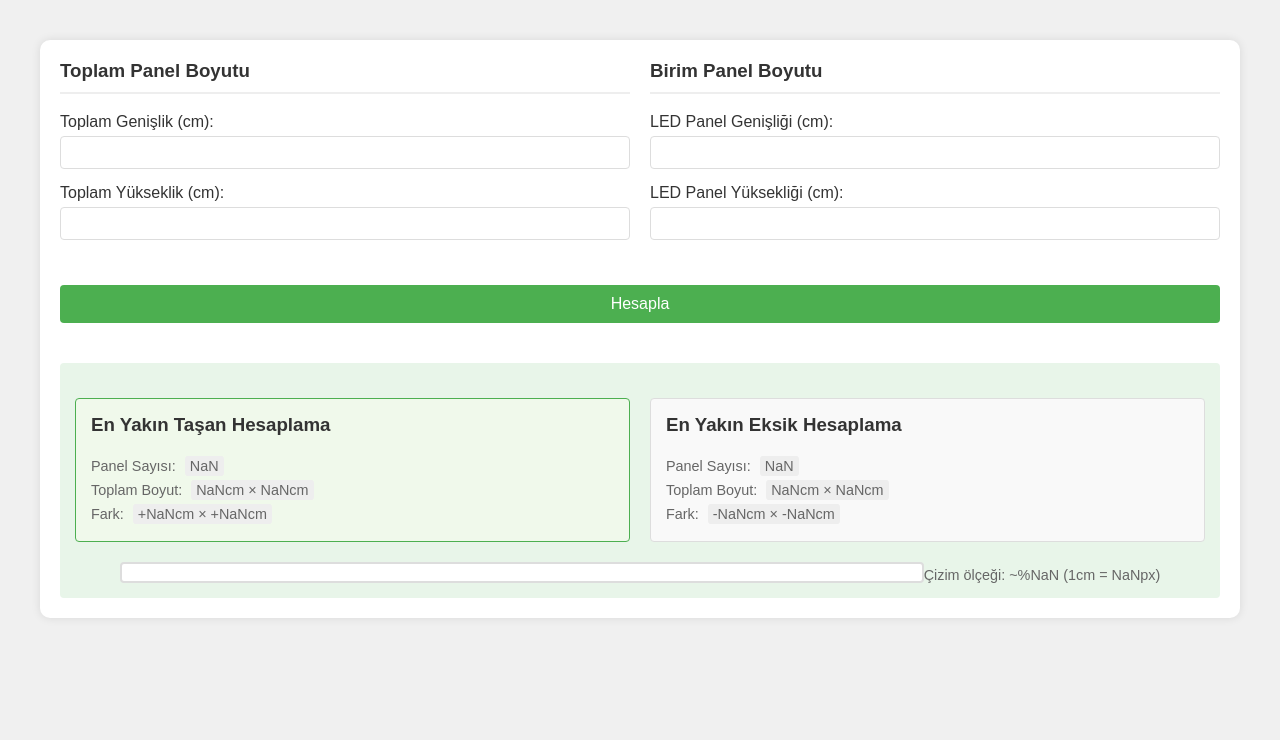
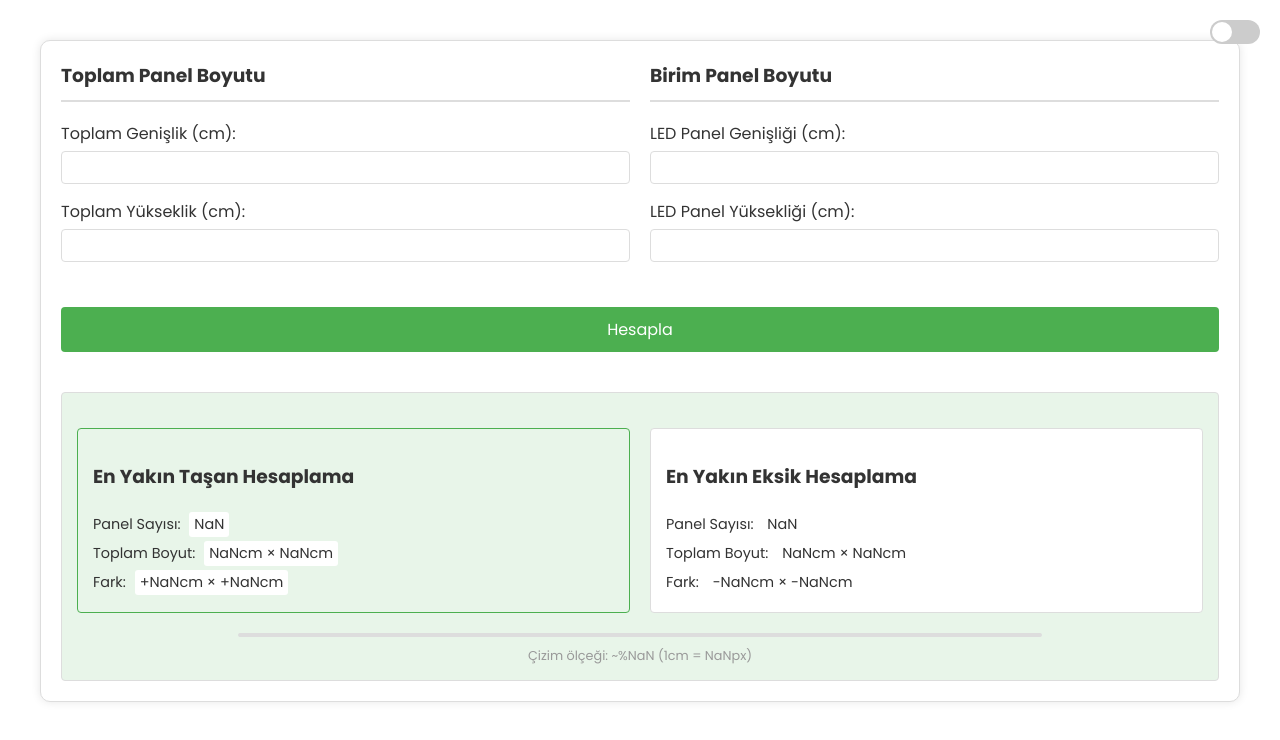
Before and after one commit to Glue7659/AI, a plain HTML site: page Ledpanel.html in a window 1280 px wide. Both pictures are taken after a click on the button "Hesapla". Drawn offline with Linux system fonts and the light colour scheme.

Commit message:
Update Ledpanel.html

```diff
--- a/Ledpanel.html
+++ b/Ledpanel.html
@@ -3,23 +3,101 @@
 <head>
     <meta charset="UTF-8">
     <title>LED Panel Hesaplayıcı</title>
+    <link href="https://fonts.googleapis.com/css2?family=Poppins:wght@400;700&display=swap" rel="stylesheet">
     <style>
+        :root {
+            --bg-color: #ffffff;
+            --text-color: #333333;
+            --input-bg: #ffffff;
+            --border-color: #dddddd;
+            --result-bg: #e8f5e9;
+            --panel-color: #4CAF50;
+        }
+
+        [data-theme="dark"] {
+            --bg-color: #1a1a1a;
+            --text-color: #e0e0e0;
+            --input-bg: #2d2d2d;
+            --border-color: #404040;
+            --result-bg: #2d3b2a;
+            --panel-color: #45a049;
+        }
+
         body {
-            font-family: Arial, sans-serif;
+            font-family: 'Poppins', sans-serif;
             max-width: 1200px;
             margin: 20px auto;
             padding: 20px;
-            background-color: #f0f0f0;
+            background-color: var(--bg-color);
+            color: var(--text-color);
+            transition: all 0.3s ease;
+        }
+
+        /* Modern Toggle Butonu */
+        .theme-toggle-container {
+            position: fixed;
+            top: 20px;
+            right: 20px;
+            z-index: 1000;
+            display: flex;
+            align-items: center;
+            gap: 10px;
+        }
+
+        .theme-toggle {
+            position: relative;
+            display: inline-block;
+            width: 50px;
+            height: 24px;
+        }
+
+        .theme-toggle input {
+            opacity: 0;
+            width: 0;
+            height: 0;
+        }
+
+        .theme-slider {
+            position: absolute;
+            cursor: pointer;
+            top: 0;
+            left: 0;
+            right: 0;
+            bottom: 0;
+            background-color: #ccc;
+            transition: 0.4s;
+            border-radius: 24px;
+        }
+
+        .theme-slider:before {
+            position: absolute;
+            content: "";
+            height: 20px;
+            width: 20px;
+            left: 2px;
+            bottom: 2px;
+            background-color: white;
+            transition: 0.4s;
+            border-radius: 50%;
+        }
+
+        input:checked + .theme-slider {
+            background-color: var(--panel-color);
+        }
+
+        input:checked + .theme-slider:before {
+            transform: translateX(26px);
         }
 
         .calculator {
-            background-color: white;
+            background-color: var(--bg-color);
             padding: 20px;
             border-radius: 10px;
             box-shadow: 0 0 10px rgba(0,0,0,0.1);
             display: flex;
             flex-wrap: wrap;
             gap: 20px;
+            border: 1px solid var(--border-color);
         }
 
         .input-group {
@@ -29,19 +107,21 @@
         label {
             display: block;
             margin-bottom: 5px;
-            color: #333;
+            color: var(--text-color);
         }
 
         input {
             width: 100%;
             padding: 8px;
-            border: 1px solid #ddd;
+            border: 1px solid var(--border-color);
             border-radius: 4px;
             box-sizing: border-box;
+            background-color: var(--input-bg);
+            color: var(--text-color);
         }
 
         button {
-            background-color: #4CAF50;
+            background-color: var(--panel-color);
             color: white;
             padding: 10px 20px;
             border: none;
@@ -50,19 +130,17 @@
             width: 100%;
             font-size: 16px;
             margin-top: 10px;
-        }
-
-        button:hover {
-            background-color: #45a049;
+            font-family: 'Poppins', sans-serif;
         }
 
         .result {
             margin-top: 20px;
             padding: 15px;
-            background-color: #e8f5e9;
+            background-color: var(--result-bg);
             border-radius: 4px;
             display: none;
             width: 100%;
+            border: 1px solid var(--border-color);
         }
 
         .result-group {
@@ -74,26 +152,16 @@
         .result-box {
             flex: 1;
             padding: 15px;
-            background-color: #f9f9f9;
+            background-color: var(--bg-color);
             border-radius: 4px;
-            border: 1px solid #ddd;
+            border: 1px solid var(--border-color);
             cursor: pointer;
             transition: all 0.2s;
         }
 
-        .result-box:hover {
-            transform: translateY(-2px);
-            box-shadow: 0 2px 8px rgba(0,0,0,0.1);
-        }
-
         .result-box.active {
-            border-color: #4CAF50;
-            background-color: #f0f9eb;
-        }
-
-        .result-box h3 {
-            margin-top: 0;
-            color: #333;
+            border-color: var(--panel-color);
+            background-color: var(--result-bg);
         }
 
         .canvas-container {
@@ -101,20 +169,22 @@
             text-align: center;
             width: 100%;
             display: flex;
-            justify-content: center;
+            flex-direction: column;
+            align-items: center;
         }
 
         canvas {
-            border: 2px solid #ddd;
+            border: 2px solid var(--border-color);
             border-radius: 4px;
-            background-color: #fff;
+            background-color: var(--input-bg);
             max-width: 100%;
         }
 
         .scale-info {
-            color: #666;
-            font-size: 0.9em;
-            margin-top: 5px;
+            color: #999;
+            font-size: 0.8em;
+            margin-top: 10px;
+            text-align: center;
         }
 
         .form-group {
@@ -124,27 +194,34 @@
 
         .form-group h3 {
             margin-top: 0;
-            color: #333;
+            color: var(--text-color);
             padding-bottom: 10px;
-            border-bottom: 2px solid #eee;
+            border-bottom: 2px solid var(--border-color);
         }
 
         .dimension-details {
             margin-top: 8px;
             font-size: 0.9em;
-            color: #666;
+            color: var(--text-color);
         }
 
         .dimension-details span {
             display: inline-block;
             margin: 2px 5px;
             padding: 2px 5px;
-            background: #eee;
+            background: var(--input-bg);
             border-radius: 3px;
         }
     </style>
 </head>
 <body>
+    <div class="theme-toggle-container">
+        <label class="theme-toggle">
+            <input type="checkbox" id="themeCheckbox" onclick="toggleTheme()">
+            <span class="theme-slider"></span>
+        </label>
+    </div>
+
     <div class="calculator">
         <div class="form-group">
             <h3>Toplam Panel Boyutu</h3>
@@ -200,6 +277,21 @@
     </div>
 
     <script>
+        // Tema değiştirme fonksiyonu
+        function toggleTheme() {
+            const body = document.body;
+            const currentTheme = body.getAttribute('data-theme');
+            const newTheme = currentTheme === 'dark' ? 'light' : 'dark';
+            body.setAttribute('data-theme', newTheme);
+            document.getElementById('themeCheckbox').checked = newTheme === 'dark';
+        }
+
+        // Sayfa yüklendiğinde tema durumunu kontrol et
+        document.addEventListener('DOMContentLoaded', () => {
+            const currentTheme = document.body.getAttribute('data-theme') || 'light';
+            document.getElementById('themeCheckbox').checked = currentTheme === 'dark';
+        });
+
         const canvas = document.getElementById('panelCanvas');
         const ctx = canvas.getContext('2d');
         let currentCalculation = null;
@@ -216,23 +308,18 @@
                 return;
             }
 
-            // Hesaplamaları yap
             calculations = {
                 overflow: calculateDimensions(totalWidth, totalHeight, panelWidth, panelHeight, 'ceil'),
                 underflow: calculateDimensions(totalWidth, totalHeight, panelWidth, panelHeight, 'floor')
             };
 
-            // Sonuçları göster
             updateResultDisplay();
             document.getElementById('result').style.display = 'block';
-
-            // Varsayılan olarak taşan hesaplamayı göster
             showDrawing('overflow');
         }
 
         function calculateDimensions(totalW, totalH, panelW, panelH, method) {
             const calcMethod = method === 'ceil' ? Math.ceil : Math.floor;
-
             const cols = calcMethod(totalW / panelW);
             const rows = calcMethod(totalH / panelH);
             const actualW = cols * panelW;
@@ -250,14 +337,12 @@
         }
 
         function updateResultDisplay() {
-            // Taşan hesaplama
             document.getElementById('overflowCount').textContent = calculations.overflow.totalPanels;
             document.getElementById('overflowDimensions').textContent =
                 `${calculations.overflow.actualW.toFixed(1)}cm × ${calculations.overflow.actualH.toFixed(1)}cm`;
             document.getElementById('overflowDifference').textContent =
                 `+${calculations.overflow.diffW.toFixed(1)}cm × +${calculations.overflow.diffH.toFixed(1)}cm`;
 
-            // Eksik hesaplama
             document.getElementById('underflowCount').textContent = calculations.underflow.totalPanels;
             document.getElementById('underflowDimensions').textContent =
                 `${calculations.underflow.actualW.toFixed(1)}cm × ${calculations.underflow.actualH.toFixed(1)}cm`;
@@ -267,13 +352,10 @@
 
         function showDrawing(type) {
             currentCalculation = type;
-
-            // Active state yönetimi
             document.querySelectorAll('.result-box').forEach(box =>
                 box.classList.remove('active'));
             document.getElementById(`${type}Result`).classList.add('active');
 
-            // Çizimi güncelle
             drawPanels(
                 calculations[type].actualW,
                 calculations[type].actualH,
@@ -287,7 +369,6 @@
         function drawPanels(totalW, totalH, panelW, panelH, cols, rows) {
             ctx.clearRect(0, 0, canvas.width, canvas.height);
 
-            // Dinamik canvas boyutlandırma
             const containerWidth = canvas.parentElement.offsetWidth;
             const aspectRatio = totalW / totalH;
             const maxHeight = 400;
@@ -295,7 +376,6 @@
             canvas.width = Math.min(containerWidth - 40, 800);
             canvas.height = Math.min(canvas.width / aspectRatio, maxHeight);
 
-            // Ölçek hesapla
             const padding = 20;
             const scaleW = (canvas.width - 2 * padding) / totalW;
             const scaleH = (canvas.height - 2 * padding) / totalH;
@@ -304,11 +384,9 @@
             const drawWidth = totalW * scale;
             const drawHeight = totalH * scale;
 
-            // Ortala
             const offsetX = (canvas.width - drawWidth) / 2;
             const offsetY = (canvas.height - drawHeight) / 2;
 
-            // Panelleri çiz
             ctx.strokeStyle = '#4CAF50';
             ctx.lineWidth = 1;
 
@@ -319,7 +397,6 @@
 
                     ctx.strokeRect(x, y, panelW * scale, panelH * scale);
 
-                    // Panel numaralandırma
                     if(panelW * scale > 30 && panelH * scale > 20) {
                         ctx.fillStyle = '#666';
                         ctx.font = `${Math.min(14, panelW * scale * 0.15)}px Arial`;
@@ -333,7 +410,6 @@
                 }
             }
 
-            // Ölçek bilgisi
             const scalePercent = (scale * 100).toFixed(0);
             document.getElementById('scaleInfo').textContent =
                 `Çizim ölçeği: ~%${scalePercent} (1cm = ${(1*scale).toFixed(2)}px)`;
```
